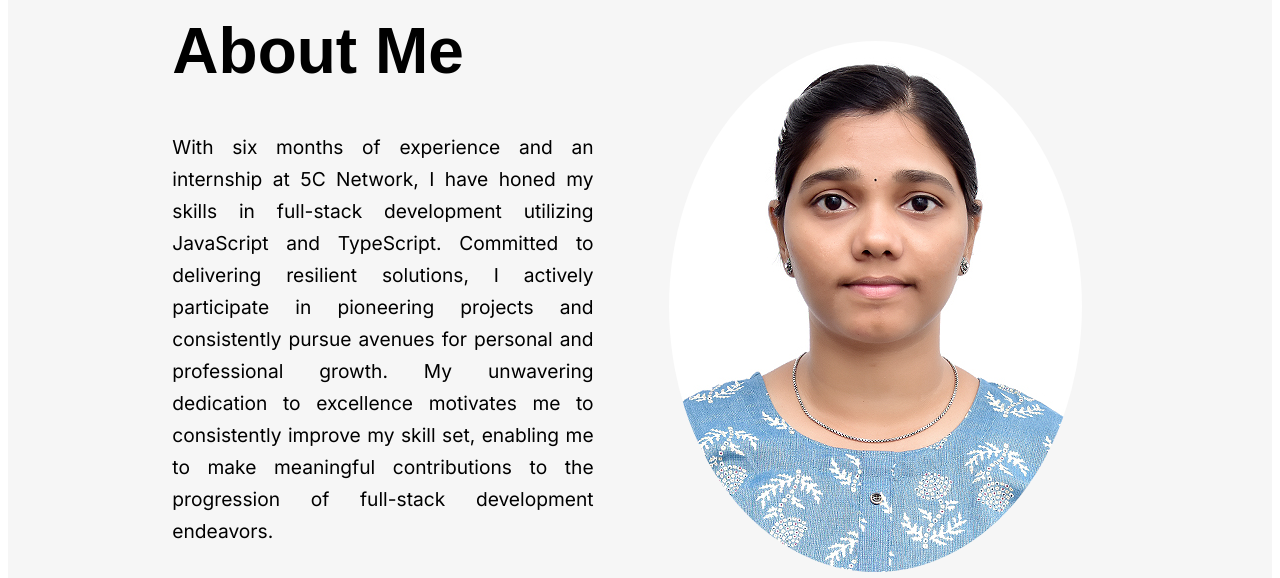
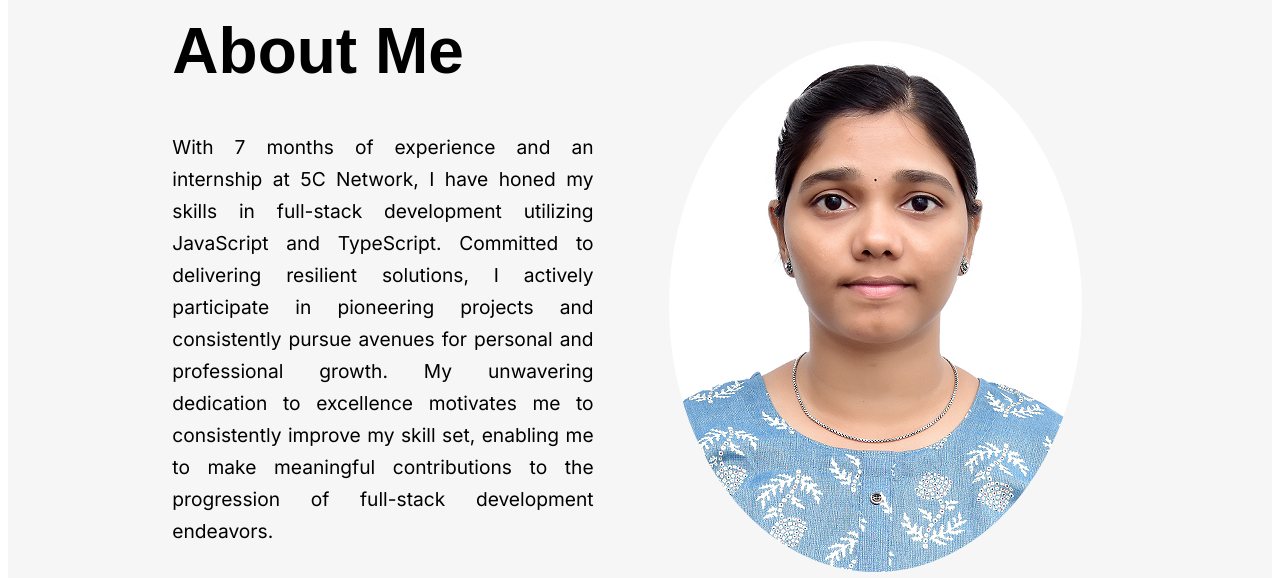
Before and after one commit to suprajasribalaji/Portfolio, a Next.js app: page / in a window 1280 px wide. Shown: the part 900-1478 px from the top of the page. Built offline with nearby package versions, Linux system fonts and the light colour scheme.

Commit message:
ScrollDown to the appropiate component is setup

```diff
--- a/pages/About.tsx
+++ b/pages/About.tsx
@@ -10,7 +10,12 @@ import { useState } from "react";
 
 type SizeType = ConfigProviderProps['componentSize'];
 
-const About: NextPage = () => {
+type Props = {
+    handleResumeClick: () => void,
+    handleProjectClick: () => void,
+}
+
+const About: NextPage<Props> = ({ handleResumeClick, handleProjectClick }) => {
 
   const [size, setSize] = useState<SizeType>('large');
 
@@ -21,14 +26,14 @@ const About: NextPage = () => {
                     <TitleHeading>About Me</TitleHeading>
                 </Title>
                 <Content>
-                With six months of experience and an internship at 5C Network, I have honed my skills in full-stack development utilizing JavaScript and TypeScript. Committed to delivering resilient solutions, I actively participate in pioneering projects and consistently pursue avenues for personal and professional growth. My unwavering dedication to excellence motivates me to consistently improve my skill set, enabling me to make meaningful contributions to the progression of full-stack development endeavors.
+                With 7 months of experience and an internship at 5C Network, I have honed my skills in full-stack development utilizing JavaScript and TypeScript. Committed to delivering resilient solutions, I actively participate in pioneering projects and consistently pursue avenues for personal and professional growth. My unwavering dedication to excellence motivates me to consistently improve my skill set, enabling me to make meaningful contributions to the progression of full-stack development endeavors.
                 </Content>
                 <Buttons>
                     <ResumeButton>
-                        <StyledButton type="link" shape="round" size={size}>Resume</StyledButton>
+                        <StyledButton type="link" shape="round" size={size} onClick={handleResumeClick}>Resume</StyledButton>
                     </ResumeButton>
                     <ProjectButton>
-                        <StyledButton type="link" shape="round" size={size}>Project</StyledButton>
+                        <StyledButton type="link" shape="round" size={size} onClick={handleProjectClick}>Project</StyledButton>
                     </ProjectButton>
                 </Buttons>
             </AboutContent>
@@ -79,8 +84,7 @@ const StyledButton = styled(Button)`
   background-color: ${ButtonColor.backgroundColor};
   border: none;
   color: ${TextColor.primaryWhite};
-  &&&:hover,
-  &&&:focus {
+  &&&:hover {
     background-color: ${ButtonColor.backgroundColor};
     color: ${TextColor.lightWhite};
   }
--- a/pages/ExperienceAndEducation.tsx
+++ b/pages/ExperienceAndEducation.tsx
@@ -8,7 +8,11 @@ import { useState } from "react";
 
 type SizeType = ConfigProviderProps['componentSize'];
 
-const ExperienceAndEducation: NextPage = () => {
+type Props = {
+    handleResumeContinuationClick: () => void,
+}
+
+const ExperienceAndEducation: NextPage<Props> = ({ handleResumeContinuationClick }) => {
 
     const [size, setSize] = useState<SizeType>('large');
 
@@ -79,7 +83,7 @@ const ExperienceAndEducation: NextPage = () => {
                             <StyledButton type="link" shape="round" size={size}>Download</StyledButton>
                         </DownloadButton>
                         <SkillsAndProficiencyButton>
-                            <StyledButton type="link" shape="round" size={size}>Skills & Proficiency</StyledButton>
+                            <StyledButton type="link" shape="round" size={size} onClick={handleResumeContinuationClick}>Skills & Proficiency</StyledButton>
                         </SkillsAndProficiencyButton>
                     </NextPageButton>
                 </ActionButton>
@@ -212,8 +216,7 @@ const StyledButton = styled(Button)`
   background-color: ${ButtonColor.backgroundColor};
   border: none;
   color: ${TextColor.primaryWhite};
-  &&&:hover,
-  &&&:focus {
+  &&&:hover {
     background-color: ${ButtonColor.backgroundColor};
     color: ${TextColor.lightWhite};
   }
--- a/pages/Home.tsx
+++ b/pages/Home.tsx
@@ -20,6 +20,9 @@ const Home: NextPage = () => {
 
   const aboutPageRef = useRef<HTMLDivElement>(null);
   const reachOutPageRef = useRef<HTMLDivElement>(null);
+  const experienceAndEducationPageRef = useRef<HTMLDivElement>(null);
+  const skillsAndProficiencyPageRef = useRef<HTMLDivElement>(null);
+  const sampleWorkPageRef = useRef<HTMLDivElement>(null);
 
   const handleKnowMoreClick = () => {
     aboutPageRef.current?.scrollIntoView({ behavior: "smooth" });
@@ -27,6 +30,18 @@ const Home: NextPage = () => {
 
   const handleReachOutClick = () => {
     reachOutPageRef.current?.scrollIntoView({ behavior: "smooth" });
+  };
+
+  const handleResumeClick = () => {
+    experienceAndEducationPageRef.current?.scrollIntoView({ behavior: "smooth" });
+  };
+
+  const handleResumeContinuationClick = () => {
+    skillsAndProficiencyPageRef.current?.scrollIntoView({ behavior: "smooth" });
+  };
+
+  const handleProjectClick = () => {
+    sampleWorkPageRef.current?.scrollIntoView({ behavior: "smooth" });
   };
 
   return (
@@ -52,15 +67,22 @@ const Home: NextPage = () => {
         </Content>
       </BackgroundImage>
       <AboutPage ref={aboutPageRef}>
-        <About />
+        <About
+          handleResumeClick={handleResumeClick}
+          handleProjectClick={handleProjectClick}
+        />
       </AboutPage>
-      <ExperienceAndEducationPage>
-        <ExperienceAndEducation />
+      <ExperienceAndEducationPage ref={experienceAndEducationPageRef}>
+        <ExperienceAndEducation
+          handleResumeContinuationClick={handleResumeContinuationClick}
+        />
       </ExperienceAndEducationPage>
-      <SkillsAndProficiencyPage>
-        <SkillsAndProficiency />
+      <SkillsAndProficiencyPage ref={skillsAndProficiencyPageRef}>
+        <SkillsAndProficiency
+          handleProjectClick={handleProjectClick}
+        />
       </SkillsAndProficiencyPage>
-      <SampleWorkPage>
+      <SampleWorkPage ref={sampleWorkPageRef}>
         <SampleWork/>
       </SampleWorkPage>
       <ReachOutPage ref={reachOutPageRef}>
@@ -75,6 +97,8 @@ export default Home;
 const HomePage = styled.div`
   margin: 0;
   padding: 0;
+  width: 100%;
+  height: 100vh;
 `;
 
 const BackgroundImage = styled.div`
--- a/pages/SkillsAndProficiency.tsx
+++ b/pages/SkillsAndProficiency.tsx
@@ -7,7 +7,11 @@ import { useState } from "react";
 
 type SizeType = ConfigProviderProps['componentSize'];
 
-const SkillsAndProficiency: NextPage = () => {
+type Props = {
+    handleProjectClick: () => void,
+}
+
+const SkillsAndProficiency: NextPage<Props> = ({ handleProjectClick }) => {
 
     const [size, setSize] = useState<SizeType>('large');
 
@@ -69,7 +73,7 @@ const SkillsAndProficiency: NextPage = () => {
                             <StyledButton type="link" shape="round" size={size}>Download</StyledButton>
                         </DownloadResumeButton>
                         <SampleWorkButton>
-                            <StyledButton type="link" shape="round" size={size}>Sample Work</StyledButton>
+                            <StyledButton type="link" shape="round" size={size} onClick={handleProjectClick}>Sample Work</StyledButton>
                         </SampleWorkButton>
                     </ActionButton>
                 </SkillsAndProficiencyContent>
@@ -164,8 +168,7 @@ const StyledButton = styled(Button)`
   background-color: ${ButtonColor.backgroundColor};
   border: none;
   color: ${TextColor.primaryWhite};
-  &&&:hover,
-  &&&:focus {
+  &&&:hover {
     background-color: ${ButtonColor.backgroundColor};
     color: ${TextColor.lightWhite};
   }
```
Also changed, not shown: 1 other file (tests, documents, lock files or other folders).
